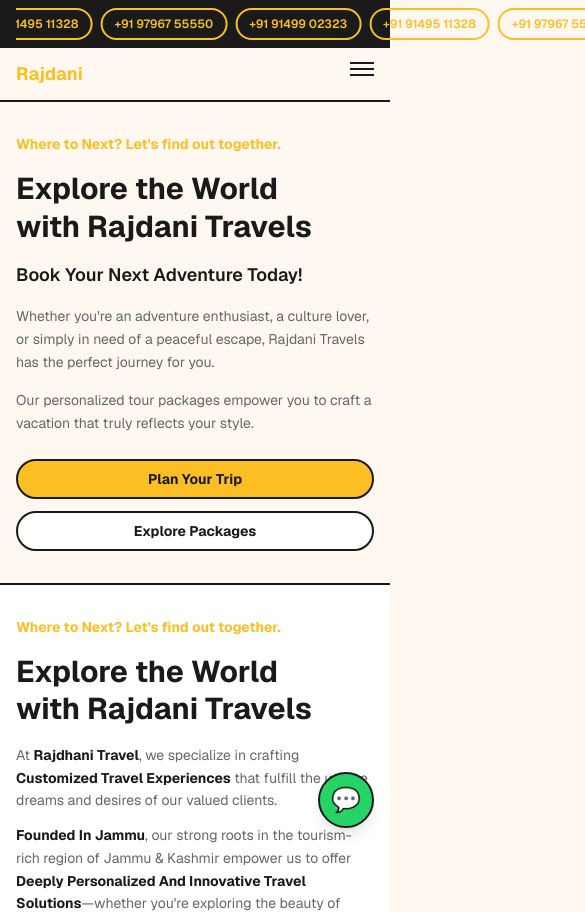
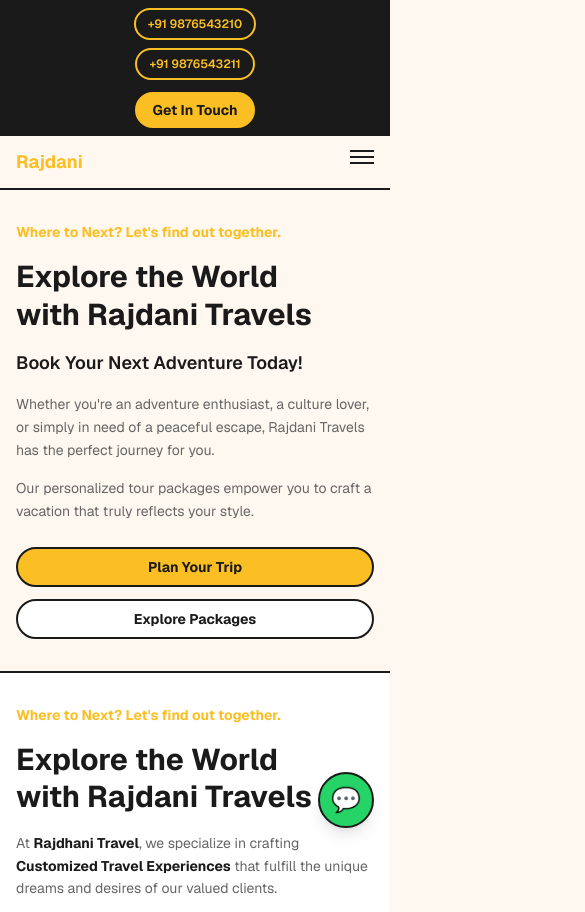
Before and after one commit to flashbacksnaps12-lgtm/copy12, a Next.js app: page / in a window 390 px wide. Shown: the top 912 px of the page, 585 px wide, since content can reach past the window. Built offline with nearby package versions, Linux system fonts and the light colour scheme.

Commit message:
Restored v2: feat: make website fully responsive
Enhance typography, centering, spacing, grid layouts, and component fixes for all devices.

```diff
--- a/app/globals.css
+++ b/app/globals.css
@@ -134,24 +134,3 @@
     @apply bg-background text-foreground;
   }
 }
-
-@keyframes scroll-loop {
-  0% {
-    transform: translateX(0px);
-  }
-  100% {
-    transform: translateX(-50%);
-  }
-}
-
-.scroll-loop {
-  display: flex !important;
-  animation: scroll-loop 15s linear infinite !important;
-  flex-wrap: nowrap !important;
-}
-
-.scroll-loop-container {
-  overflow: hidden !important;
-  white-space: nowrap !important;
-  width: 100% !important;
-}
--- a/components/Footer.tsx
+++ b/components/Footer.tsx
@@ -35,18 +35,13 @@ export default function Footer() {
                 <p>Hiranagar Jammu And Kashmir</p>
                 <p>184142</p>
                 <p>
-                  <a href="tel:+919149902323" className="hover:text-[#FBBF24] transition-colors break-all">
-                    +91 91499 02323
-                  </a>
-                </p>
-                <p>
                   <a href="tel:+919149511328" className="hover:text-[#FBBF24] transition-colors break-all">
                     +91 91495 11328
                   </a>
                 </p>
                 <p>
                   <a href="tel:+919796755550" className="hover:text-[#FBBF24] transition-colors break-all">
-                    +91 97967 55550
+                    +91 9796755550
                   </a>
                 </p>
                 <p className="break-all">
--- a/components/TopContactBar.tsx
+++ b/components/TopContactBar.tsx
@@ -1,49 +1,16 @@
 export default function TopContactBar() {
   return (
     <div className="bg-[#1A1A1A] text-white py-2 md:py-3">
-      <div className="max-w-7xl mx-auto px-4 md:px-6 flex flex-row items-center justify-between gap-2 md:gap-4">
-        {/* Mobile: Scrolling numbers, Desktop: Static row */}
-        <div className="flex-1 md:flex-initial">
-          {/* Desktop View - Static Row */}
-          <div className="hidden md:flex flex-row items-center gap-3 justify-start">
-            <button className="px-4 py-1.5 text-sm font-semibold border-2 border-[#FBBF24] text-[#FBBF24] rounded-full hover:bg-[#FBBF24] hover:text-[#1A1A1A] transition whitespace-nowrap">
-              +91 91499 02323
-            </button>
-            <button className="px-4 py-1.5 text-sm font-semibold border-2 border-[#FBBF24] text-[#FBBF24] rounded-full hover:bg-[#FBBF24] hover:text-[#1A1A1A] transition whitespace-nowrap">
-              +91 91495 11328
-            </button>
-            <button className="px-4 py-1.5 text-sm font-semibold border-2 border-[#FBBF24] text-[#FBBF24] rounded-full hover:bg-[#FBBF24] hover:text-[#1A1A1A] transition whitespace-nowrap">
-              +91 97967 55550
-            </button>
-          </div>
-
-          {/* Mobile View - Scrolling Numbers */}
-          <div className="md:hidden scroll-loop-container">
-            <div className="scroll-loop gap-2">
-              <button className="px-3 py-1.5 text-xs font-semibold border-2 border-[#FBBF24] text-[#FBBF24] rounded-full hover:bg-[#FBBF24] hover:text-[#1A1A1A] transition whitespace-nowrap flex-shrink-0">
-                +91 91499 02323
-              </button>
-              <button className="px-3 py-1.5 text-xs font-semibold border-2 border-[#FBBF24] text-[#FBBF24] rounded-full hover:bg-[#FBBF24] hover:text-[#1A1A1A] transition whitespace-nowrap flex-shrink-0">
-                +91 91495 11328
-              </button>
-              <button className="px-3 py-1.5 text-xs font-semibold border-2 border-[#FBBF24] text-[#FBBF24] rounded-full hover:bg-[#FBBF24] hover:text-[#1A1A1A] transition whitespace-nowrap flex-shrink-0">
-                +91 97967 55550
-              </button>
-              {/* Duplicate for seamless loop */}
-              <button className="px-3 py-1.5 text-xs font-semibold border-2 border-[#FBBF24] text-[#FBBF24] rounded-full hover:bg-[#FBBF24] hover:text-[#1A1A1A] transition whitespace-nowrap flex-shrink-0">
-                +91 91499 02323
-              </button>
-              <button className="px-3 py-1.5 text-xs font-semibold border-2 border-[#FBBF24] text-[#FBBF24] rounded-full hover:bg-[#FBBF24] hover:text-[#1A1A1A] transition whitespace-nowrap flex-shrink-0">
-                +91 91495 11328
-              </button>
-              <button className="px-3 py-1.5 text-xs font-semibold border-2 border-[#FBBF24] text-[#FBBF24] rounded-full hover:bg-[#FBBF24] hover:text-[#1A1A1A] transition whitespace-nowrap flex-shrink-0">
-                +91 97967 55550
-              </button>
-            </div>
-          </div>
+      <div className="max-w-7xl mx-auto px-4 md:px-6 flex flex-col md:flex-row items-center justify-between gap-3 md:gap-4">
+        <div className="flex flex-col sm:flex-row items-center gap-2 md:gap-4 w-full md:w-auto justify-center md:justify-start">
+          <button className="px-3 md:px-4 py-1.5 text-xs md:text-sm font-semibold border-2 border-[#FBBF24] text-[#FBBF24] rounded-full hover:bg-[#FBBF24] hover:text-[#1A1A1A] transition whitespace-nowrap">
+            +91 9876543210
+          </button>
+          <button className="px-3 md:px-4 py-1.5 text-xs md:text-sm font-semibold border-2 border-[#FBBF24] text-[#FBBF24] rounded-full hover:bg-[#FBBF24] hover:text-[#1A1A1A] transition whitespace-nowrap">
+            +91 9876543211
+          </button>
         </div>
-
-        <button className="px-3 md:px-6 py-1.5 bg-[#FBBF24] text-[#1A1A1A] font-bold rounded-full border-2 border-[#FBBF24] hover:bg-[#F59E0B] transition whitespace-nowrap text-xs md:text-sm lg:text-base">
+        <button className="px-4 md:px-6 py-1.5 bg-[#FBBF24] text-[#1A1A1A] font-bold rounded-full border-2 border-[#FBBF24] hover:bg-[#F59E0B] transition whitespace-nowrap text-sm md:text-base">
           Get In Touch
         </button>
       </div>
--- a/components/TransportSection.tsx
+++ b/components/TransportSection.tsx
@@ -42,7 +42,7 @@ export default function TransportSection() {
               <div>
                 <h4 className="text-base md:text-lg font-bold text-[#1A1A1A] mb-2">Need A Cab?</h4>
                 <p className="text-[#1A1A1A] text-xs sm:text-sm md:text-base leading-relaxed">
-                  Call Or WhatsApp Us At <strong className="break-all">+91 91499 02323, +91 91495 11328, +91 97967 55550</strong> To Book Your Ride Instantly.
+                  Call Or WhatsApp Us At <strong className="break-all">+91- 91495 11328, +91 97967 55550</strong> To Book Your Ride Instantly.
                 </p>
               </div>
 
```
